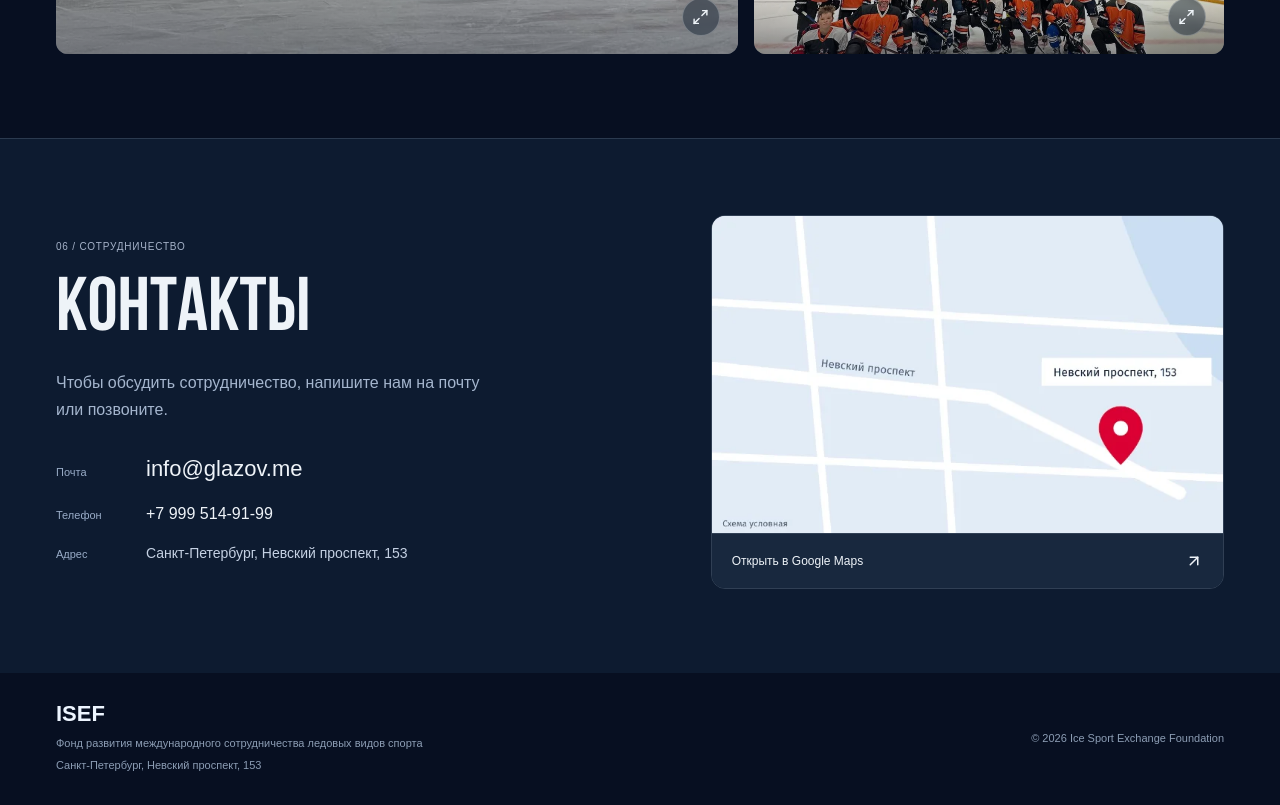
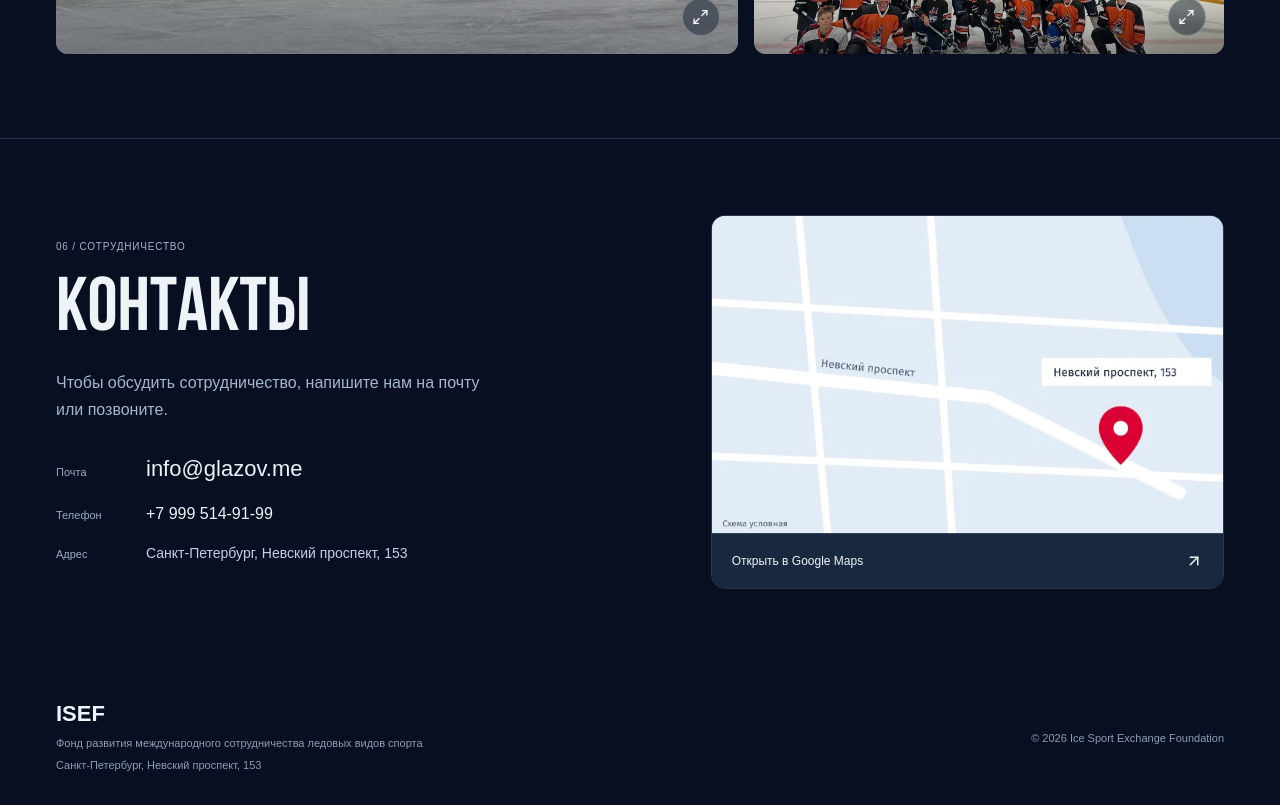
Before and after one commit to mentyrop/ISEF, a React (Vite) app: page / in a window 1280 px wide. Shown: the part 4420-5225 px from the top of the page. Built offline with nearby package versions, Linux system fonts and the light colour scheme; a web font is replaced by a local one.

Commit message:
Match contacts background to site navy

```diff
--- a/src/styles.css
+++ b/src/styles.css
@@ -245,7 +245,7 @@ html.telegram-browser,html.telegram-browser body{height:100%;overflow:hidden;ove
 .photo-expand svg{width:17px}.gallery-photo:hover .photo-expand{background:#d32643}
 
 
-.contacts{background:#0d1b30;padding:76px 0 84px;border-top:1px solid var(--line)}
+.contacts{background:var(--navy);padding:76px 0 84px;border-top:1px solid var(--line)}
 .contact-grid{display:grid;grid-template-columns:1.1fr 1fr;gap:90px;align-items:center}
 .contacts .eyebrow{margin-bottom:18px}.contacts h2{font-size:76px}
 .contact-intro{margin-top:18px;font-size:16px;max-width:440px;color:#a5b6ce}
```
